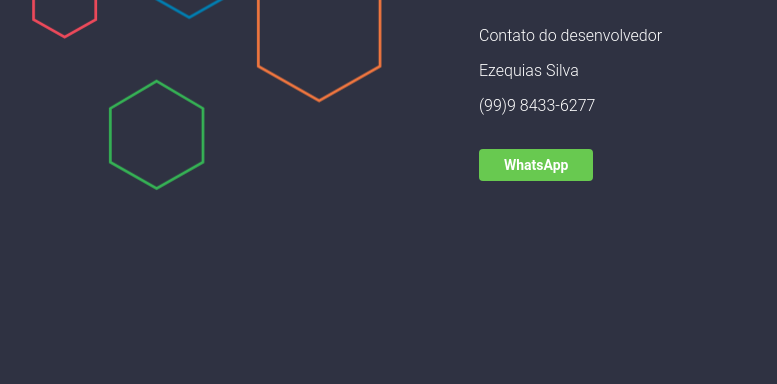
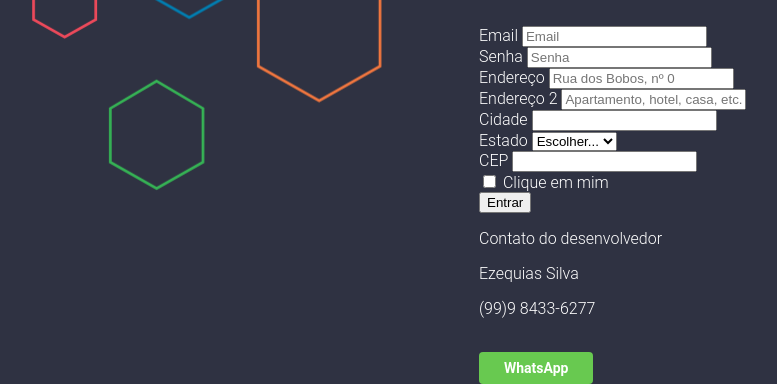
Before and after one commit to ezequiassilvarocha/perfil, a plain HTML site: page index.html in a window 1280 px wide. Shown: the part 446-830 px from the top of the page, without its empty margins (211-988 px from the left). Before the commit the page ends 800 px from the top, so only its background shows below. Drawn offline with Linux system fonts and the light colour scheme.

Commit message:
formulário

```diff
--- a/index.html
+++ b/index.html
@@ -20,6 +20,53 @@
 </svg>
 <div class="message-box">
 <h1>Ezequias Silva</h1>
+<form>
+  <div class="form-row">
+    <div class="form-group col-md-6">
+      <label for="inputEmail4">Email</label>
+      <input type="email" class="form-control" id="inputEmail4" placeholder="Email">
+    </div>
+    <div class="form-group col-md-6">
+      <label for="inputPassword4">Senha</label>
+      <input type="password" class="form-control" id="inputPassword4" placeholder="Senha">
+    </div>
+  </div>
+  <div class="form-group">
+    <label for="inputAddress">Endereço</label>
+    <input type="text" class="form-control" id="inputAddress" placeholder="Rua dos Bobos, nº 0">
+  </div>
+  <div class="form-group">
+    <label for="inputAddress2">Endereço 2</label>
+    <input type="text" class="form-control" id="inputAddress2" placeholder="Apartamento, hotel, casa, etc.">
+  </div>
+  <div class="form-row">
+    <div class="form-group col-md-6">
+      <label for="inputCity">Cidade</label>
+      <input type="text" class="form-control" id="inputCity">
+    </div>
+    <div class="form-group col-md-4">
+      <label for="inputEstado">Estado</label>
+      <select id="inputEstado" class="form-control">
+        <option selected>Escolher...</option>
+        <option>...</option>
+      </select>
+    </div>
+    <div class="form-group col-md-2">
+      <label for="inputCEP">CEP</label>
+      <input type="text" class="form-control" id="inputCEP">
+    </div>
+  </div>
+  <div class="form-group">
+    <div class="form-check">
+      <input class="form-check-input" type="checkbox" id="gridCheck">
+      <label class="form-check-label" for="gridCheck">
+        Clique em mim
+      </label>
+    </div>
+  </div>
+  <button type="submit" class="btn btn-primary">Entrar</button>
+</form>
+
 <p>Contato do desenvolvedor</p>
 <p>Ezequias Silva</p>
 <p>(99)9 8433-6277</p>
```
